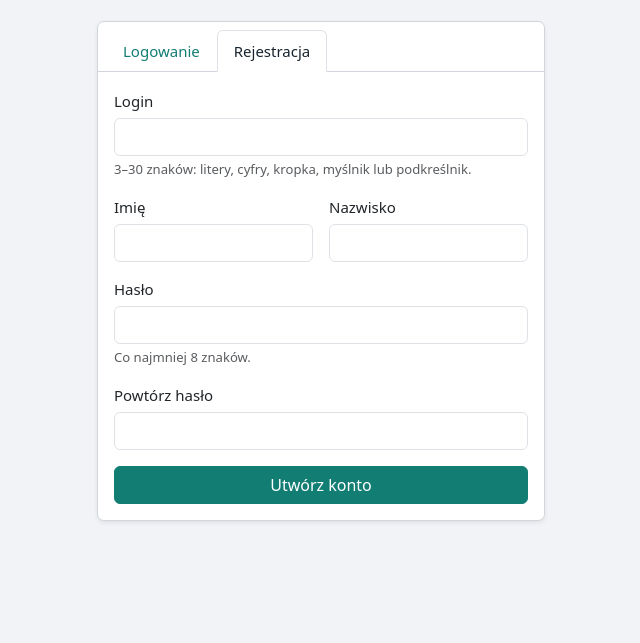
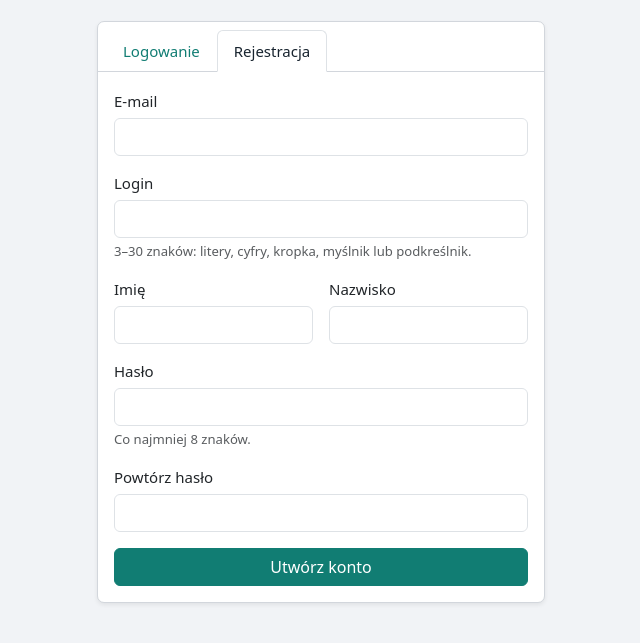
Before and after one commit to arnigget15-source/taskboard-artem-naumenko, a plain HTML site: page frontend/login.html in a window 1280 px wide. Both pictures are taken after a click on the tab "Rejestracja". Shown: the part 121-764 px from the top of the page, without its empty margins (319-959 px from the left). Drawn offline with nearby package versions, Linux system fonts and the light colour scheme; no server answers.

Commit message:
feat(auth): add email field to registration form

```diff
--- a/frontend/login.html
+++ b/frontend/login.html
@@ -4,7 +4,8 @@
 <body class="auth-page"><main class="auth-wrap"><header class="auth-heading text-center"><h1>TaskBoard</h1><p>Zadania zespołu w jednym miejscu</p></header><div id="authMessage" aria-live="polite" aria-atomic="true"></div><section class="card auth-card">
 <ul class="nav nav-tabs auth-tabs" role="tablist"><li class="nav-item" role="presentation"><button class="nav-link active" id="loginTab" data-bs-toggle="tab" data-bs-target="#loginPane" type="button" role="tab" aria-controls="loginPane" aria-selected="true">Logowanie</button></li><li class="nav-item" role="presentation"><button class="nav-link" id="registerTab" data-bs-toggle="tab" data-bs-target="#registerPane" type="button" role="tab" aria-controls="registerPane" aria-selected="false">Rejestracja</button></li></ul>
 <div class="tab-content"><div class="tab-pane fade show active" id="loginPane" role="tabpanel" aria-labelledby="loginTab"><form id="loginForm" class="auth-form" novalidate><div class="mb-3"><label class="form-label" for="login">Login</label><input class="form-control" id="login" autocomplete="username" required></div><div class="mb-3"><label class="form-label" for="password">Hasło</label><input class="form-control" type="password" id="password" autocomplete="current-password" required></div><button class="btn btn-primary w-100" type="submit">Zaloguj się</button></form></div>
-<div class="tab-pane fade" id="registerPane" role="tabpanel" aria-labelledby="registerTab"><form id="registerForm" class="auth-form" novalidate><div class="mb-3"><label class="form-label" for="regLogin">Login</label><input class="form-control" id="regLogin" required minlength="3" maxlength="30" pattern="[A-Za-z0-9._-]+" aria-describedby="regLoginHelp"><div class="invalid-feedback">Login: 3–30 znaków, litery, cyfry, kropka, myślnik lub podkreślnik.</div><div class="form-text" id="regLoginHelp">3–30 znaków: litery, cyfry, kropka, myślnik lub podkreślnik.</div></div>
+<div class="tab-pane fade" id="registerPane" role="tabpanel" aria-labelledby="registerTab"><form id="registerForm" class="auth-form" novalidate><div class="mb-3"><label class="form-label" for="regEmail">E-mail</label><input class="form-control" type="email" id="regEmail" required maxlength="254" autocomplete="email"><div class="invalid-feedback">Podaj poprawny adres e-mail.</div></div>
+<div class="mb-3"><label class="form-label" for="regLogin">Login</label><input class="form-control" id="regLogin" required minlength="3" maxlength="30" pattern="[A-Za-z0-9._-]+" aria-describedby="regLoginHelp"><div class="invalid-feedback">Login: 3–30 znaków, litery, cyfry, kropka, myślnik lub podkreślnik.</div><div class="form-text" id="regLoginHelp">3–30 znaków: litery, cyfry, kropka, myślnik lub podkreślnik.</div></div>
 <div class="row g-3"><div class="col-sm-6"><label class="form-label" for="firstName">Imię</label><input class="form-control" id="firstName" required maxlength="50" autocomplete="given-name"><div class="invalid-feedback">Podaj imię (maksymalnie 50 znaków).</div></div><div class="col-sm-6"><label class="form-label" for="lastName">Nazwisko</label><input class="form-control" id="lastName" required maxlength="50" autocomplete="family-name"><div class="invalid-feedback">Podaj nazwisko (maksymalnie 50 znaków).</div></div></div>
 <div class="mt-3 mb-3"><label class="form-label" for="regPassword">Hasło</label><input class="form-control" type="password" id="regPassword" required minlength="8" maxlength="72" autocomplete="new-password"><div class="invalid-feedback">Hasło musi mieć od 8 do 72 znaków.</div><div class="form-text">Co najmniej 8 znaków.</div></div><div class="mb-3"><label class="form-label" for="repeatPassword">Powtórz hasło</label><input class="form-control" type="password" id="repeatPassword" required autocomplete="new-password"><div class="invalid-feedback">Hasła muszą być takie same.</div></div><button class="btn btn-primary w-100" type="submit">Utwórz konto</button></form></div></div></section></main>
 <script src="https://cdn.jsdelivr.net/npm/bootstrap@5.3.3/dist/js/bootstrap.bundle.min.js"></script><script src="js/api.js"></script><script src="js/login.js"></script></body></html>
```
